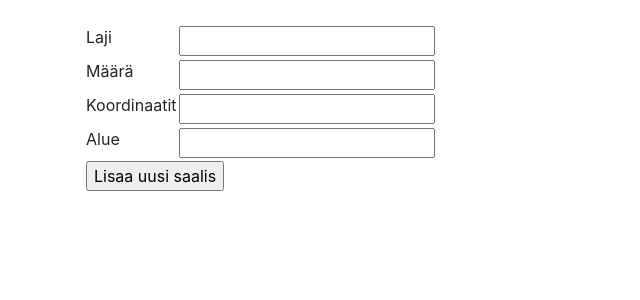
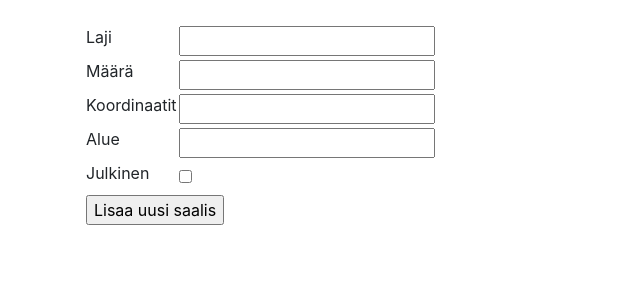
Before and after one commit to tumajote/Villiruokasovellus, a Flask app: template application/templates/saalis/new.html in a window 1280 px wide. Shown: the part 56-356 px from the top of the page, without its empty margins (0-640 px from the left). Run offline with Flask 2, Linux system fonts and the light colour scheme; the template is opened without the code that fills it: values that come from a table or form of the project are taken from there, others are empty; some libraries are stand-ins or nearby versions.

Commit message:
Julkinen-sarake lisätty saalis-tauluun ja fronttiin

```diff
--- a/application/saalis/forms.py
+++ b/application/saalis/forms.py
@@ -8,6 +8,8 @@ class SaalisForm(FlaskForm):
 
     laji = StringField("Laji", [validators.Length(min=2)])
     alue = StringField("Alue", [validators.Length(min=2)])
+
+    julkinen = BooleanField("Julkinen")
     poista = BooleanField("Poista")
 
     class Meta:
--- a/application/saalis/models.py
+++ b/application/saalis/models.py
@@ -8,6 +8,7 @@ class Saalis(db.Model):
     paivamaara = db.Column(db.DateTime, default=db.func.current_timestamp())
     maara = db.Column(db.Integer, nullable=False)
     koordinaatit = db.Column(db.String(100), nullable=False)
+    julkinen = db.Column(db.Boolean,nullable=False)
     account_id = db.Column(db.Integer, db.ForeignKey(
         'account.id'), nullable=False)
     sijainti_id = db.Column(db.Integer, db.ForeignKey(
--- a/application/saalis/views.py
+++ b/application/saalis/views.py
@@ -37,6 +37,7 @@ def saalis_create():
     saalis.sijainti_id = sijaintipk
     lajipk = Laji.find_laji_id(form.laji.data)
     saalis.laji_id = lajipk
+    saalis.julkinen = form.julkinen.data
 
     db.session().add(saalis)
     db.session().commit()
@@ -56,6 +57,7 @@ def saalis_edit_form(saalis_id):
     form.alue.data = sijainti.alue
     form.maara.data = saalis.maara
     form.koordinaatit.data = saalis.koordinaatit
+    form.julkinen.data = saalis.julkinen
 
     return render_template("saalis/edit.html", saalis=saalis, form=form, sijainti=sijainti, laji=laji)
 
@@ -95,6 +97,10 @@ def saalis_edit(saalis_id):
         saalis.koordinaatit = form.koordinaatit.data
         muutos = True
 
+    if saalis.julkinen != form.julkinen.data:
+        saalis.julkinen = form.julkinen.data
+        muutos = True
+
     if muutos:
         db.session().commit()
     return render_template("saalis/edit.html", saalis=saalis, form=form, sijainti=sijainti, laji=laji)
--- a/application/templates/saalis/new.html
+++ b/application/templates/saalis/new.html
@@ -74,6 +74,14 @@
                 </td>
             </tr>
             <tr>
+                <td>
+                    {{ form.julkinen.label }}
+                </td>
+                <td>
+                    {{ form.julkinen }}
+                </td>
+            </tr>
+            <tr>
                 <td colspan="2">
                     <input type="submit" value="Lisaa uusi saalis"/>
                 </td>
```
Also changed, not shown: application/templates/saalis/edit.html (+8 -0 lines).
